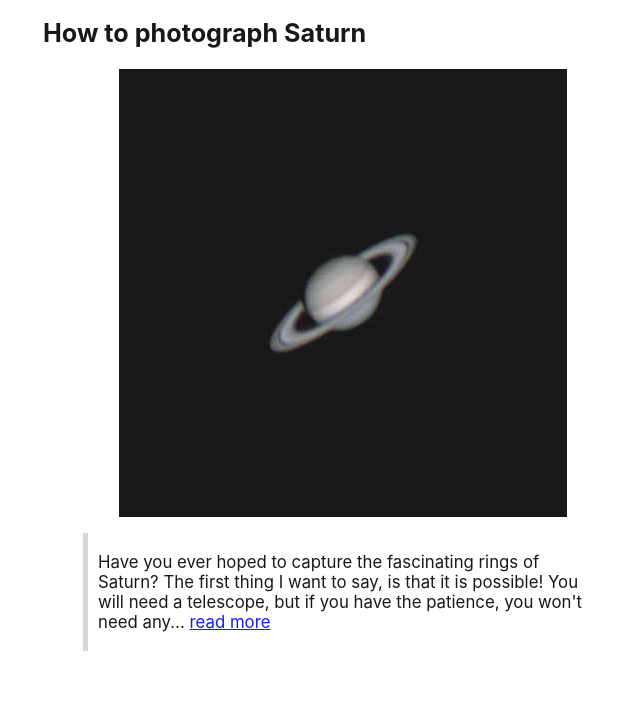
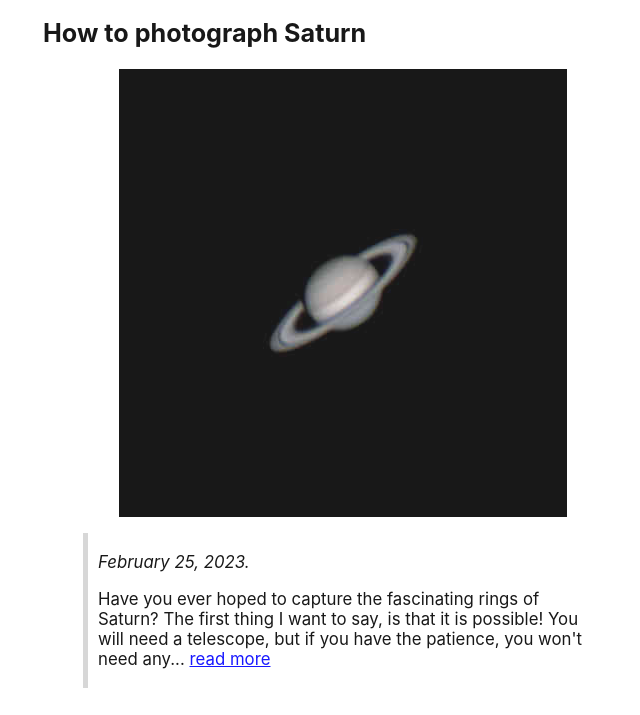
Before and after one commit to rcbcodes/rcbcodes.github.io, a plain HTML site: page website/astrophotography/index.html in a window 1280 px wide. Shown: the part 436-1151 px from the top of the page, without its empty margins (297-937 px from the left). Before the commit the page ends 1114 px from the top, so only its background shows below. Drawn offline with Linux system fonts and the light colour scheme.

Commit message:
Update index.html

```diff
--- a/website/astrophotography/index.html
+++ b/website/astrophotography/index.html
@@ -13,6 +13,7 @@
         <h2>How to photograph Saturn</h2>
         <p><img src="how-to-photograph-saturn/saturn.jpg" alt="Image of Saturn"></p>
         <blockquote>
+        <p><em>February 25, 2023.</em></p>
         <p>Have you ever hoped to capture the fascinating rings of Saturn? The first thing I want to say, is that it is possible!
         You will need a telescope, but if you have the patience, you won't need any... <a href="how-to-photograph-saturn/index.html">read more</a></p>
         </blockquote>
```
